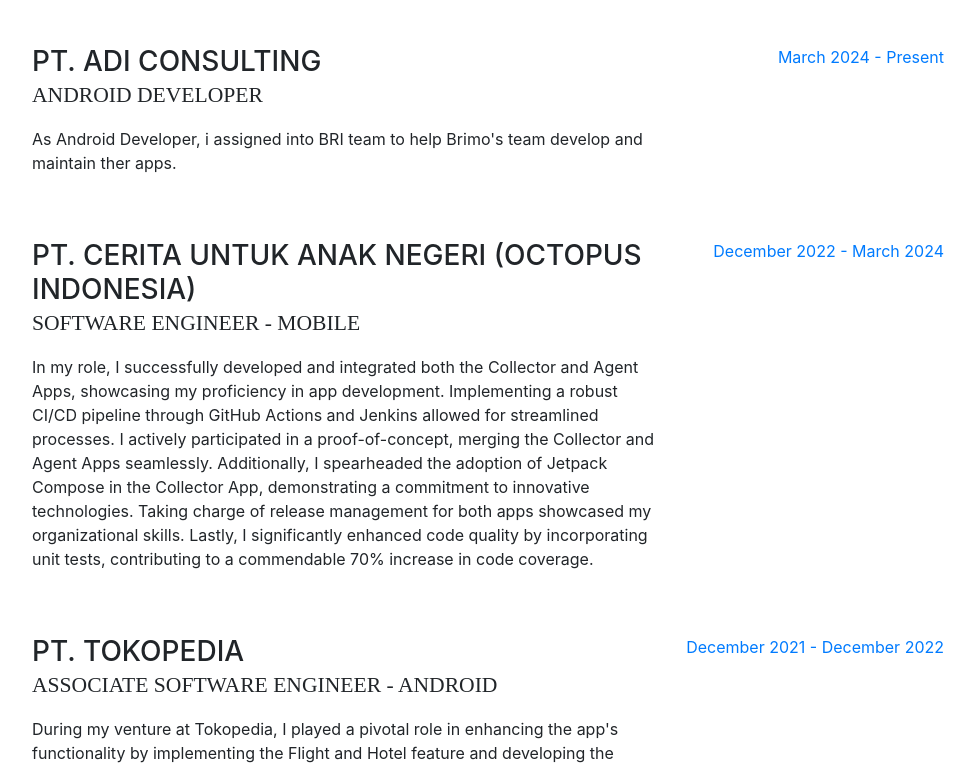
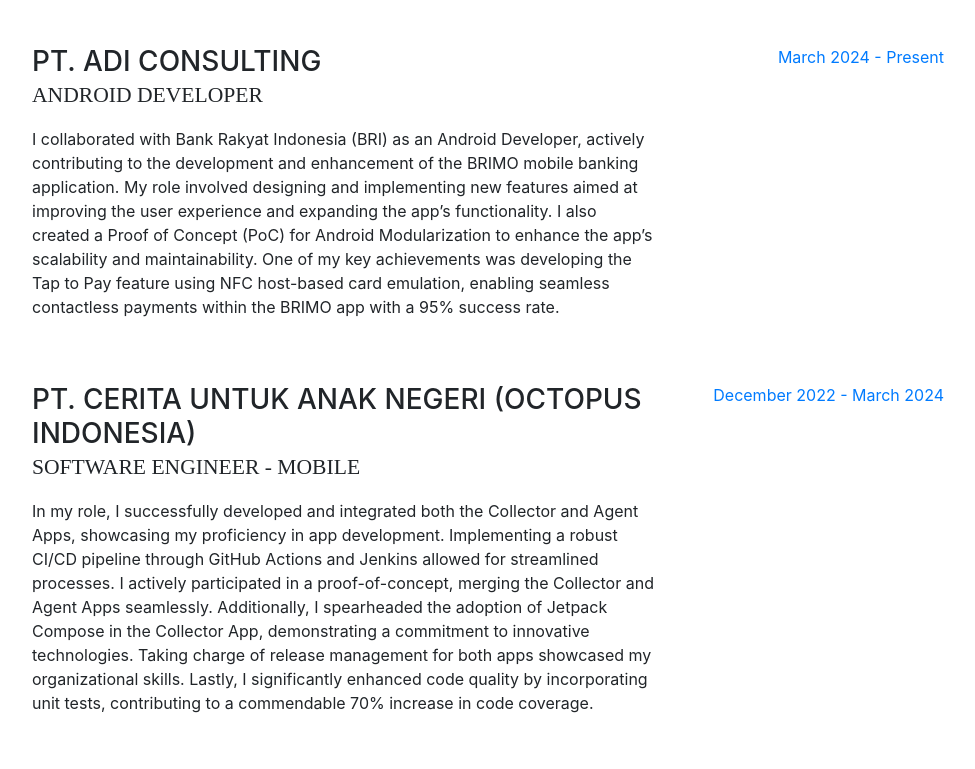
Before and after one commit to bayazidsustami/bayazidsustami.github.io, a website with bundled scripts: page index.html in a window 1280 px wide. Shown: the part 889-1658 px from the top of the page, without its empty margins (288-1263 px from the left). Built offline with nearby package versions, Linux system fonts and the light colour scheme; a web font is replaced by a local one.

Commit message:
feat: update experience description for Android Developer role at BRI, highlighting contributions to BRIMO app and key achievements

```diff
--- a/index.html
+++ b/index.html
@@ -128,7 +128,12 @@
                     <h3 class="mb-0">PT. ADI Consulting</h3>
                     <div class="subheading mb-3">Android Developer</div>
                     <p>
-                        As Android Developer, i assigned into BRI team to help Brimo's team develop and maintain ther apps.
+                        I collaborated with Bank Rakyat Indonesia (BRI) as an Android Developer,
+                        actively contributing to the development and enhancement of the BRIMO mobile banking application.
+                        My role involved designing and implementing new features aimed at improving the user experience and
+                        expanding the app’s functionality.
+                        I also created a Proof of Concept (PoC) for Android Modularization to enhance the app’s scalability and
+                        maintainability. One of my key achievements was developing the Tap to Pay feature using NFC host-based card emulation, enabling seamless contactless payments within the BRIMO app with a 95% success rate.
                     </p>
                 </div>
                 <div class="resume-date text-md-right">
```
